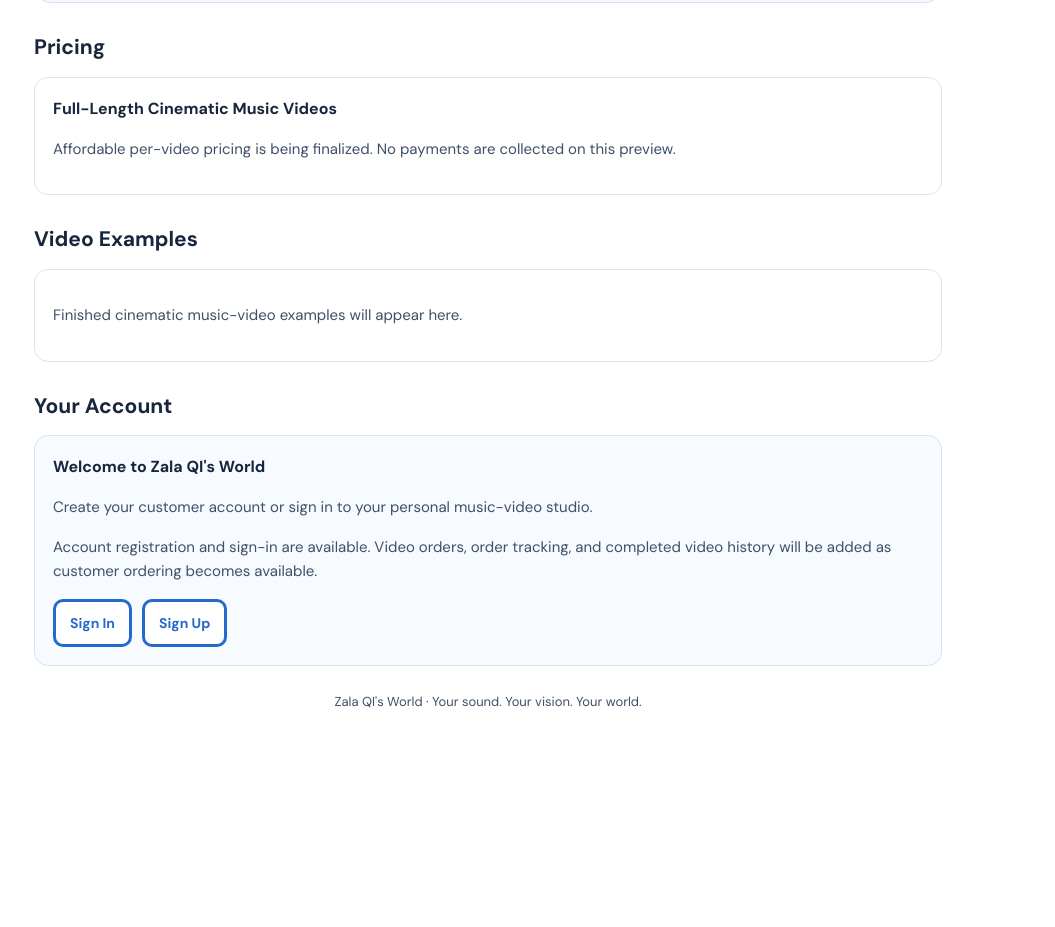
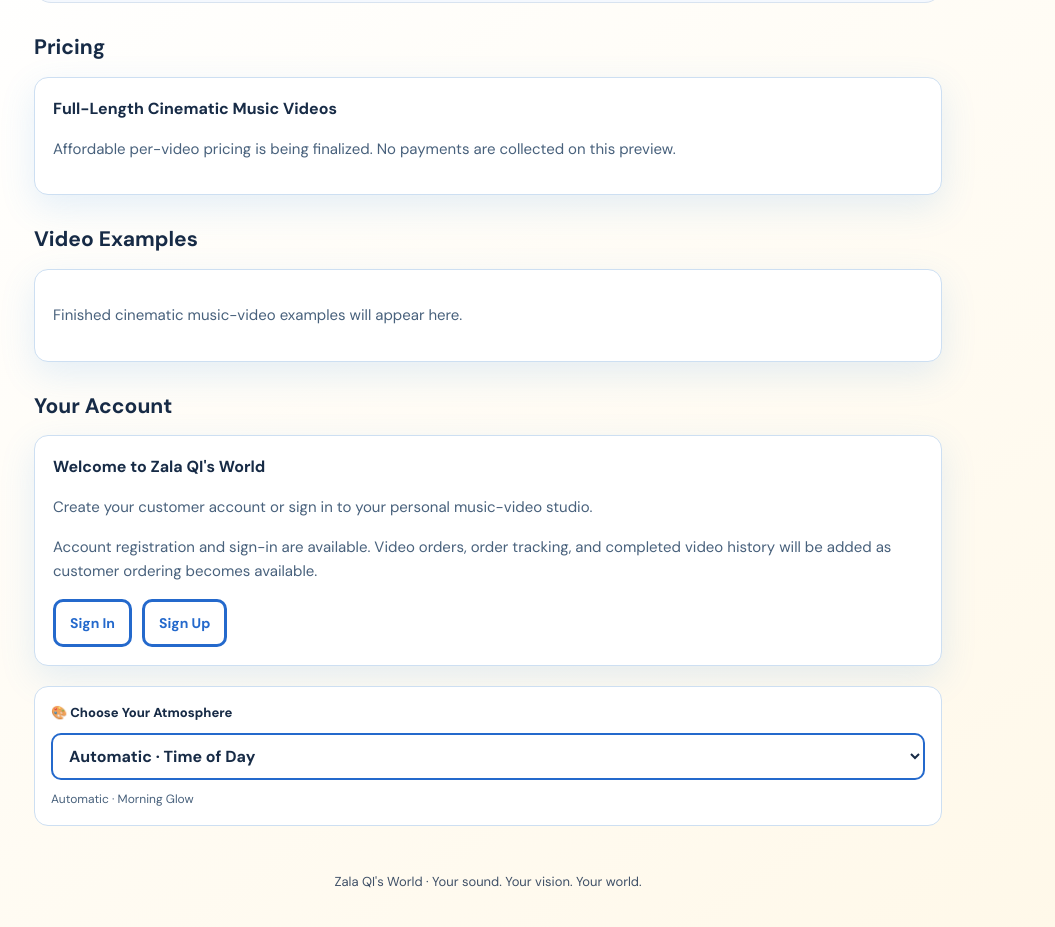
Before and after one commit to Zalamusic/Music-Video-Studio, a website: page public/customer.html in a window 1280 px wide. Shown: the part 1949-2876 px from the top of the page, without its empty margins (152-1207 px from the left). Before the commit the page ends 2728 px from the top, so only its background shows below. Drawn offline with Linux system fonts and the light colour scheme; no server answers.

Commit message:
Update customer.html

```diff
--- a/public/customer.html
+++ b/public/customer.html
@@ -10,7 +10,8 @@
 <link rel="preconnect" href="https://fonts.googleapis.com">
 <link rel="preconnect" href="https://fonts.gstatic.com" crossorigin>
 <link href="https://fonts.googleapis.com/css2?family=DM+Sans:wght@400;500;600;700;800&display=swap" rel="stylesheet">
-
+<link rel="stylesheet" href="/zala-themes.css">
+<script src="/zala-themes.js" defer></script>
 <style>
 :root{
   --blue:#2469cc;
```
